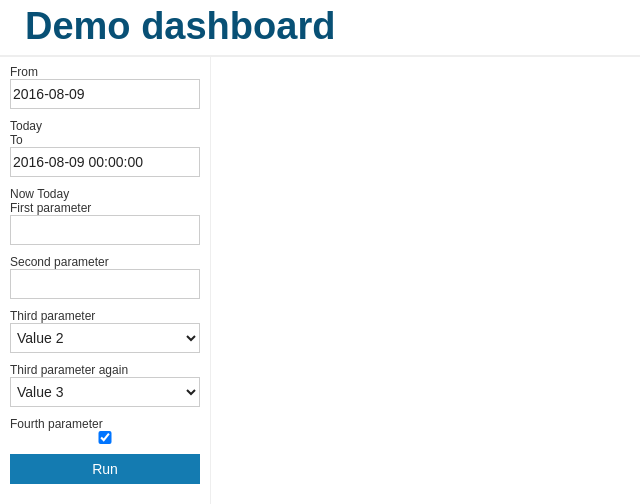
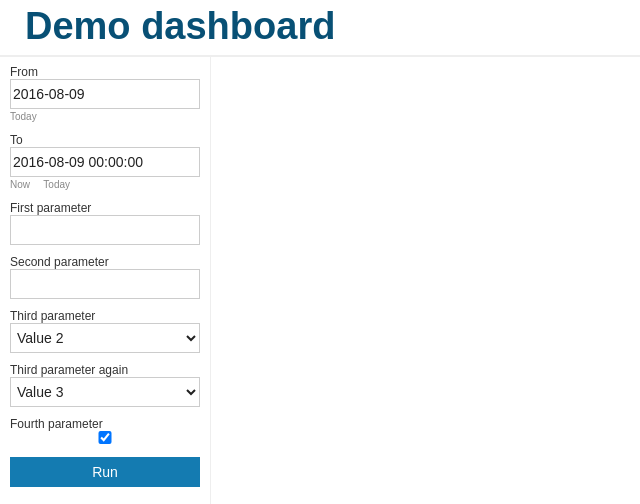
Before and after one commit to bergloman/TsDashboard, a website: page demo/test.html in a window 1280 px wide. Shown: the top 504 px of the page, 0-640 px from the left. Drawn offline with Linux system fonts and the light colour scheme.

Commit message:
Small fix of GUI positioning and colors

```diff
--- a/src/tsdash-theme-dark.css
+++ b/src/tsdash-theme-dark.css
@@ -53,3 +53,9 @@ h3{
 .tsd-sidebar button{
     background-color :#147bb1;
 }
+ .tds-input-help {
+     color:#ccc;
+ }
+ .tds-input-help:hover {
+     color:goldenrod;
+ }
--- a/src/tsdash.css
+++ b/src/tsdash.css
@@ -110,7 +110,9 @@ h3{
 }
 
 /***********************************************************************/
-
+.tsd-sidebar-param {
+    margin-bottom:10px;
+}
 .tsd-sidebar input, .tsd-sidebar select{
     min-height: 30px;
     font-size: 14px;
@@ -119,7 +121,6 @@ h3{
     border:#ccc 1px solid;
     box-sizing:border-box;
     padding:2px;
-    margin-bottom:10px;
     background-color: #fff;
     color: #222;
 }
@@ -140,19 +141,24 @@ h3{
     width:100%;
     /*border-radius:3px;*/
     border:rgba(0,0,0,.3) 0px solid;
-    background-color :rgba(24,149,215,1);
+    background-color :#147bb1;
     color: white;
     box-sizing:border-box;
     padding:2px;
     margin-bottom:10px;
 }
-.tsd-sidebar button{
-    background-color :#147bb1;
-}
 
 .tsd-widget-sub {
     position: relative;
 }
+ .tds-input-help {
+     font-size: 10px;
+     color:#888;margin-right: 10px;
+     cursor: pointer;
+ }
+ .tds-input-help:hover {
+     color:goldenrod;
+ }
 
 /*********************************/
 /* Chart styles                  */
--- a/src/tsdash.js
+++ b/src/tsdash.js
@@ -50,6 +50,7 @@ TsDashboard.prototype.initParams = function () {
 
         var label = $(document.createElement("div"));
         label.appendTo(sidebar);
+        label.addClass("tsd-sidebar-param");
         label.append("<span>" + par.title + "</span>");
 
         if (par.type === "string") {
@@ -60,10 +61,14 @@ TsDashboard.prototype.initParams = function () {
 
         } else if (par.type === "datetime") {
             label.append("<input id='in" + par.name + "' placeholder='yyyy-mm-dd hh:MM:ss'></input>");
-            label.append("<a id='hin_now_" + par.name + "'>Now</a> ");
-            $("#hin_now_" + par.name).click(function () { $("#in" + par.name).val(self.getTimeString()); });
-            label.append("<a id='hin_today_" + par.name + "'>Today</a> ");
-            $("#hin_today_" + par.name).click(function () { $("#in" + par.name).val(self.getTimeString(self.getToday())); });
+            label.append("<a id='hin_now_" + par.name + "' class='tds-input-help'>Now</a> ");
+            $("#hin_now_" + par.name).click(function () {
+                $("#in" + par.name).val(self.getTimeString());
+            });
+            label.append("<a id='hin_today_" + par.name + "' class='tds-input-help'>Today</a> ");
+            $("#hin_today_" + par.name).click(function () {
+                $("#in" + par.name).val(self.getDateString() + " 00:00:00");
+            });
 
             if (par.default) {
                 if (par.default instanceof Date) {
@@ -81,8 +86,10 @@ TsDashboard.prototype.initParams = function () {
 
         } else if (par.type === "date") {
             label.append("<input id='in" + par.name + "' placeholder='yyyy-mm-dd'></input>");
-            label.append("<a id='hin_today_" + par.name + "'>Today</a> ");
-            $("#hin_today_" + par.name).click(function () { $("#in" + par.name).val(self.getDateString(self.getToday())); });
+            label.append("<a id='hin_today_" + par.name + "' class='tds-input-help'>Today</a> ");
+            $("#hin_today_" + par.name).click(function () {
+                $("#in" + par.name).val(self.getDateString());
+            });
             if (par.default) {
                 if (par.default instanceof Date) {
                     $("#in" + par.name).val(self.getDateString(par.default));
```
Also changed, not shown: demo/test.html (+1 -1 lines).
